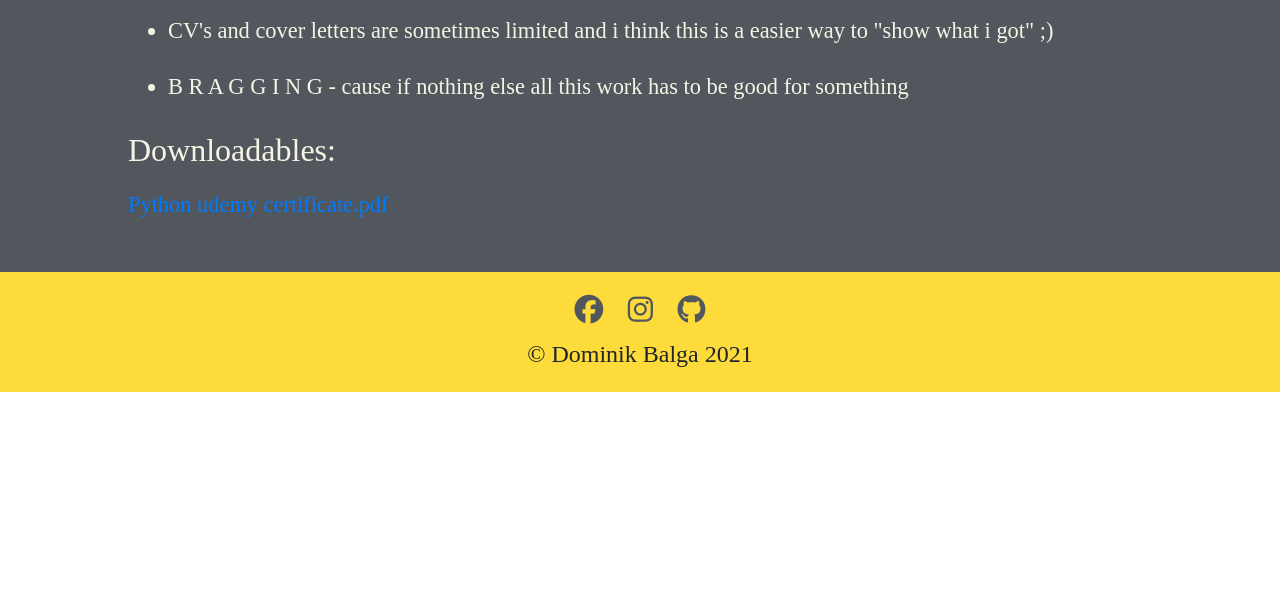
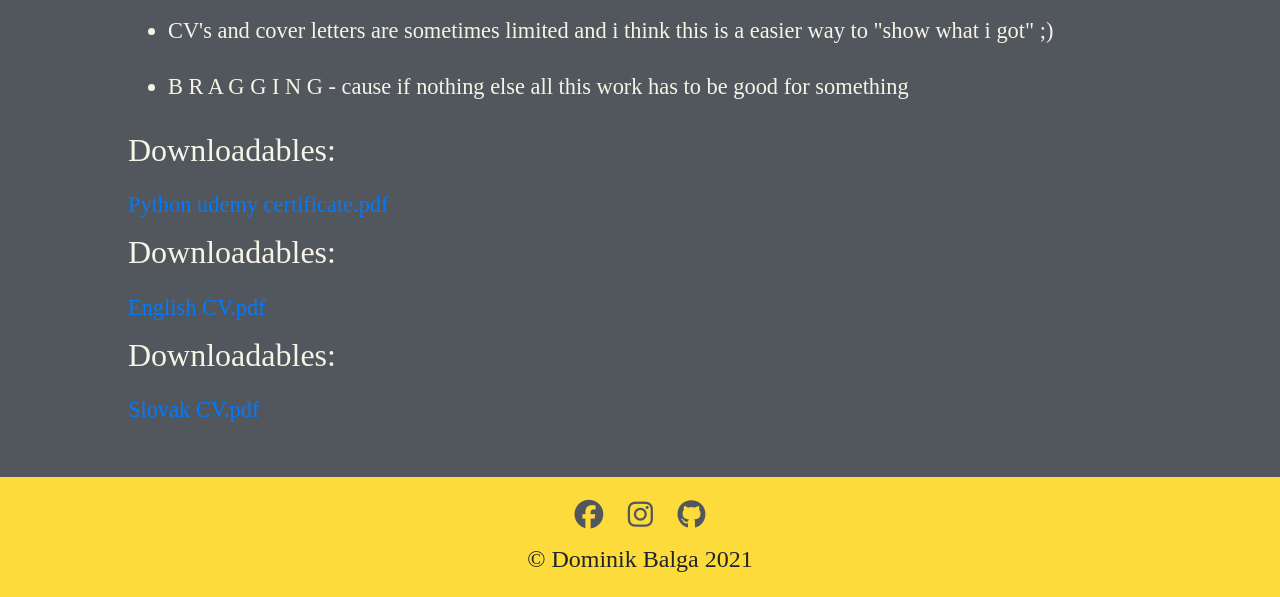
Before and after one commit to DominikBalga/MyPersonalSite, a Flask app: page /about-me in a window 1280 px wide. Shown: the part 1763-2360 px from the top of the page. Run offline with Flask 2, Linux system fonts and the light colour scheme; some libraries are stand-ins or nearby versions; some web fonts are replaced.

Commit message:
ABOUT ME

```diff
--- a/main.py
+++ b/main.py
@@ -152,6 +152,16 @@ def logout():
 @app.route('/downloadcert')
 def downloadcert():
     return send_from_directory('static',
+                              filename="images/cert.pdf", as_attachment=True)
+
+@app.route('/downloadcven')
+def downloadcert():
+    return send_from_directory('static',
+                               filename="images/cert.pdf", as_attachment=True)
+
+@app.route('/downloadcvsk')
+def downloadcert():
+    return send_from_directory('static',
                                filename="images/cert.pdf", as_attachment=True)
 
 if __name__ == "__main__":
--- a/templates/aboutme.html
+++ b/templates/aboutme.html
@@ -40,6 +40,10 @@
 </ul>
     <h2>Downloadables:</h2>
     <a href="{{url_for('downloadcert')}}">Python udemy certificate.pdf</a>
+    <h2>Downloadables:</h2>
+    <a href="{{url_for('downloadcven')}}">English CV.pdf</a>
+    <h2>Downloadables:</h2>
+    <a href="{{url_for('downloadcvsk')}}">Slovak CV.pdf</a>
 </div>
 </section>
 {% include 'footer.html' %}
```
